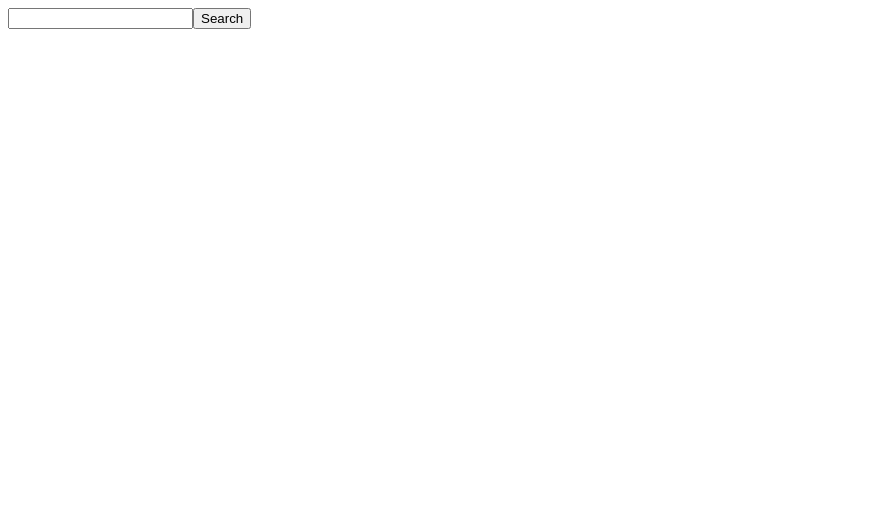
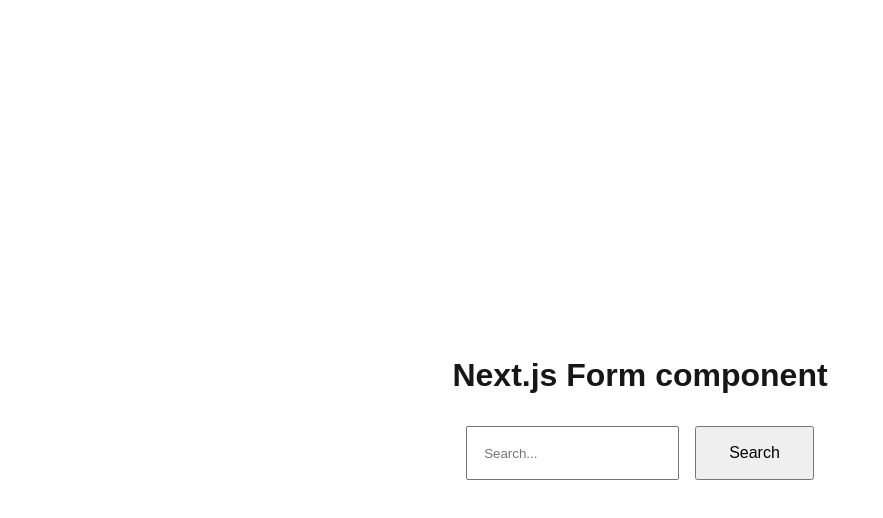
Before and after one commit to gauravshuklarwit/new-web-features, a Next.js app: page /form-component in a window 1280 px wide. Shown: the top 518 px of the page, without its empty margins (0-883 px from the left). Built offline with nearby package versions, Linux system fonts and the light colour scheme.

Commit message:
Add styling to search form components

```diff
--- /dev/null
+++ b/src/app/form-component/page.css
@@ -0,0 +1,27 @@
+.form-container {
+    min-height: 100svh;
+
+    display: grid;
+    align-content: center;
+    justify-content: center;
+}
+
+h1 {
+    margin-block-end: 2rem;
+}
+
+.form-content {
+    display: flex;
+    justify-content: center;
+    gap: 1rem;
+}
+
+.form-content input {
+    padding: 1rem;
+}
+
+.form-content button {
+    font: inherit;
+    cursor: pointer;
+    padding: 1em 2em;
+}
--- a/src/app/form-component/page.tsx
+++ b/src/app/form-component/page.tsx
@@ -1,4 +1,5 @@
 // "use client"
+import "./page.css";
 
 import Form from "next/form";
 
@@ -8,10 +9,13 @@
   }
 
   return (
-    <Form action="/search">
-      {/* <Form action={handleSubmit}> */}
-      <input type="text" name="query" />
-      <button type="submit">Search</button>
+    <Form action="/search" className="form-container">
+      {/* <Form action={handleSubmit} className="form-container"> */}
+      <h1>Next.js Form component</h1>
+      <div className="form-content">
+        <input type="text" name="query" placeholder="Search..." />
+        <button type="submit">Search</button>
+      </div>
     </Form>
   );
 }
--- a/src/app/globals.css
+++ b/src/app/globals.css
@@ -1,6 +1,7 @@
 :root {
   --background: #ffffff;
   --foreground: #171717;
+  color-scheme: light dark;
 }
 
 @media (prefers-color-scheme: dark) {
--- /dev/null
+++ b/src/app/search/page.css
@@ -0,0 +1,12 @@
+.search-container {
+    min-height: 100svh;
+
+    display: grid;
+    align-content: center;
+    justify-content: center;
+}
+
+.query {
+    font-weight: bold;
+    color: light-dark(green, yellow);
+}
--- a/src/app/search/page.tsx
+++ b/src/app/search/page.tsx
@@ -1,7 +1,11 @@
+import "./page.css"
+
 export default async function Page({ searchParams }: { searchParams: Promise<{ [key: string]: string | string[] | undefined }> }) {
   const query = (await searchParams).query;
 
   return (
-    <div>Search results for: {query}</div>
+    <div className="search-container">
+      <h1>Search results for: <span className="query">{query}</span></h1>
+    </div>
   )
 }
```
